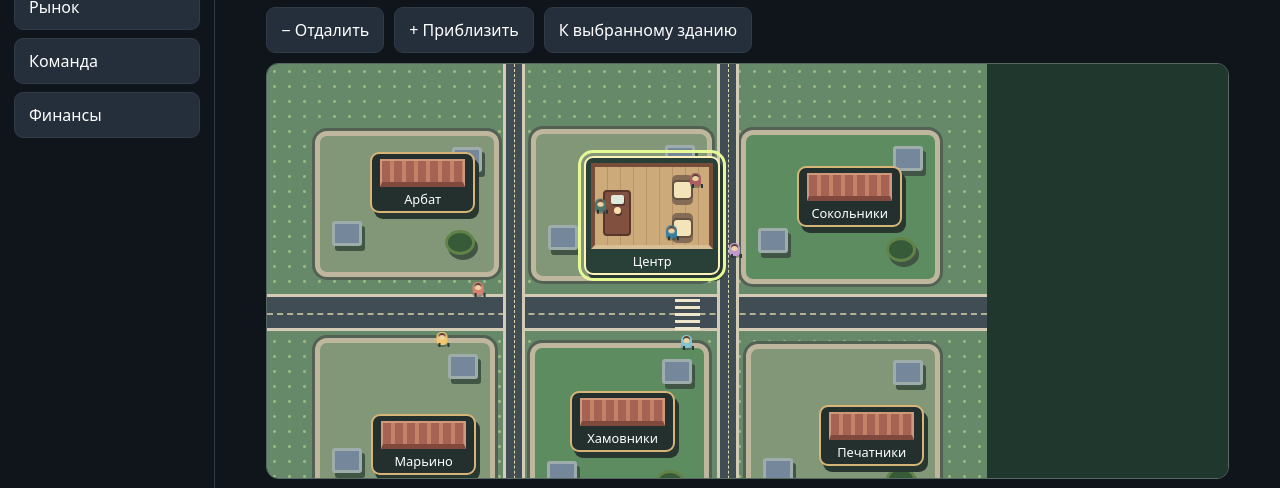
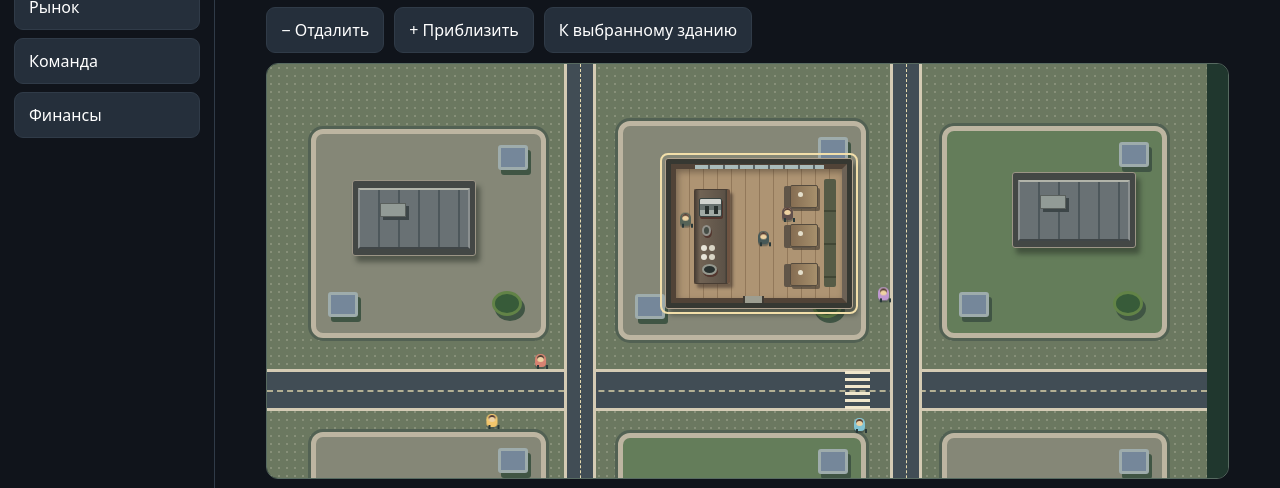
Before and after one commit to kurbanbesleneev21-cloud/igraaa, a plain HTML site: page index.html in a window 1280 px wide. Shown: the part 282-770 px from the top of the page. Drawn offline with Linux system fonts and the light colour scheme.

Commit message:
Space out storefronts and render custom café signs

```diff
--- a/game.js
+++ b/game.js
@@ -75,23 +75,23 @@ function company() {
   if (!state.company) return block("Открыть компанию",'<form id="register" class="stack"><label>Название<input name="title" maxlength="48" required autocomplete="off"></label><label>Направление<select name="type">'+Object.keys(industries).map(v=>'<option>'+v+'</option>').join("")+'</select></label><div><button>Зарегистрировать за '+money(5000)+'</button></div></form>');
   return block(escape(state.company.title),'<p>'+escape(state.company.type)+' · '+(state.property===null?"Требуется помещение":escape(properties[state.property][0]))+'</p><form id="pricing" class="stack"><label>Цена за единицу, ₽<input name="price" type="number" min="1" max="100000" required value="'+state.company.price+'"></label><div><button>Сохранить цену</button></div></form>');
 }
-const cityLots = [
-  [317,92,"Торговый пассаж"],[103,88,"Дом на Арбате"],
-  [530,102,"Магазин у парка"],[552,341,"Производственный корпус"],
-  [104,350,"Угловой магазин"],[303,327,"Торговые ряды"]
-];
+const cityWidth = 940;
+const cityHeight = 640;
+const cityLots = [[398,94],[85,116],[745,108],[735,447],[76,449],[410,445]];
 const cityBlocks = [
-  [48,67,184,146],[264,65,181,152],[474,66,199,154],
-  [48,274,180,166],[263,279,179,174],[479,280,194,170]
+  [44,65,235,209],[351,57,248,219],[675,62,225,212],
+  [44,368,235,213],[351,369,248,213],[675,369,225,218]
 ];
 function cafeRoom(index) {
-  const isOwnCafe = state.property===index && state.company?.type==="Кофейня";
-  const isPreview = index===0 && !(state.property===0 && state.company?.type!=="Кофейня")
+  const ownCafe = state.property===index && state.company?.type==="Кофейня";
+  const preview = index===0 && state.property!==0
     && !(state.company?.type==="Кофейня" && state.property!==null);
-  if (!isOwnCafe && !isPreview) return "";
-  const working = isOwnCafe && state.staff>0;
-  return '<span class="cafe-room'+(working || isPreview?' staffed':'')+'" aria-hidden="true">'
-    +'<span class="cafe-counter"><i></i><i></i></span><span class="cafe-table first"></span><span class="cafe-table second"></span>'
+  if (!ownCafe && !preview) return "";
+  const staffed = preview || state.staff>0;
+  return '<span class="cafe-room'+(staffed?' staffed':'')+'" aria-hidden="true">'
+    +'<span class="cafe-window"></span><span class="cafe-bench"></span><span class="cafe-entry"></span>'
+    +'<span class="cafe-counter"><i class="espresso-machine"></i><i class="grinder"></i><i class="cups"></i><i class="register"></i></span>'
+    +'<span class="cafe-table first"></span><span class="cafe-table second"></span><span class="cafe-table third"></span>'
     +'<i class="person barista"></i><i class="person waiter"></i><i class="person guest"></i></span>';
 }
 function streetLife() {
@@ -100,22 +100,38 @@ function streetLife() {
     +'<i class="person walker three"></i><i class="person walker four"></i></div>';
 }
 function map() {
-  const lot = cityLots[selected];
   const [name,rent,demand] = properties[selected];
   const occupied = state.property===selected;
+  const propertyTitle = occupied ? escape(state.company.title) : "Свободное помещение";
   const cafe = occupied && state.company?.type==="Кофейня";
   const detail = cafe ? (state.staff ? '<p>Бариста готовит кофе за стойкой, официант обслуживает столики.</p>' : '<p>Вы за стойкой. Наймите сотрудника, чтобы открыть обслуживание столиков.</p>'+action("openTeam","Перейти к команде")) : "";
   const terrain = cityBlocks.map(([x,y,w,h],index) => '<div aria-hidden="true" class="city-block block-'+index+'" style="left:'+x+'px;top:'+y+'px;width:'+w+'px;height:'+h+'px"><i></i><i></i><i></i></div>').join("");
-  const buildings = cityLots.map(([x,y,title],index)=>'<button type="button" class="lot'+(state.property===index?' leased':'')+'" data-action="selectLot" value="'+index+'" aria-pressed="'+(selected===index)+'" style="left:'+x+'px;top:'+y+'px">'+(cafeRoom(index)||'<span aria-hidden="true" class="roof"></span>')+'<span>'+properties[index][0]+'</span><span class="sr-only">: '+title+'</span></button>').join("");
+  const buildings = cityLots.map(([x,y],index)=>{
+    const leased = state.property===index;
+    const title = leased ? escape(state.company.title) : "Свободное помещение";
+    const interior = cafeRoom(index);
+    const sign = leased ? '<span class="lot-sign">'+title+'</span>' : "";
+    return '<button type="button" class="lot'+(leased?' leased':'')+'" data-action="selectLot" value="'+index
+      +'" aria-label="'+title+', '+properties[index][0]+'" aria-pressed="'+(selected===index)
+      +'" style="left:'+x+'px;top:'+y+'px">'+(interior||'<span aria-hidden="true" class="roof"></span>')+sign+'</button>';
+  }).join("");
   return '<div class="map-toolbar"><p>Проведите пальцем или потяните мышью, чтобы осмотреть город. Нажмите на здание, чтобы узнать условия аренды. Кофейня показана без крыши.</p><div class="row">'+action("zoomOut","− Отдалить")+action("zoomIn","+ Приблизить")+action("centerLot","К выбранному зданию")+'</div></div>'
-    +'<div class="city-viewport" id="city-scroll" tabindex="0" aria-label="Прокручиваемая карта Москвы"><div class="city-size" style="width:'+720*zoom+'px;height:'+500*zoom+'px"><div class="city" style="transform:scale('+zoom+')">'+terrain+'<div class="city-road horizontal" aria-hidden="true">САДОВОЕ КОЛЬЦО</div><div class="city-road road-west" aria-hidden="true"></div><div class="city-road road-east" aria-hidden="true"></div>'+streetLife()+buildings+'</div></div></div>'
-    +'<div class="lot-details" id="lot-details">'+block(lot[2],'<p>'+name+' · '+money(rent)+' в день · спрос '+Math.round(demand*100)+'%</p>'+detail+(!state.company?action("openCompany","Открыть компанию"):occupied?action("cancelLease","Отказаться от аренды"):action("lease",state.property===null?"Арендовать помещение":"Перенести компанию сюда",selected)))+'</div>';
+    +'<div class="city-viewport" id="city-scroll" tabindex="0" aria-label="Прокручиваемая карта Москвы"><div class="city-size" style="width:'+cityWidth*zoom+'px;height:'+cityHeight*zoom+'px"><div class="city" style="transform:scale('+zoom+')">'+terrain+'<div class="city-road horizontal" aria-hidden="true">САДОВОЕ КОЛЬЦО</div><div class="city-road road-west" aria-hidden="true"></div><div class="city-road road-east" aria-hidden="true"></div>'+streetLife()+buildings+'</div></div></div>'
+    +'<div class="lot-details" id="lot-details">'+block(propertyTitle,'<p>'+name+' · '+money(rent)+' в день · спрос '+Math.round(demand*100)+'%</p>'+detail+(!state.company?action("openCompany","Открыть компанию"):occupied?action("cancelLease","Отказаться от аренды"):action("lease",state.property===null?"Арендовать помещение":"Перенести компанию сюда",selected)))+'</div>';
 }
 function positionMap() {
   const viewport = byId("city-scroll");
   if (!viewport) return;
   viewport.scrollLeft = camera.left;
   viewport.scrollTop = camera.top;
+}
+function centerMap(viewport) {
+  const lot = viewport.querySelector('[data-action="selectLot"][aria-pressed="true"]');
+  if (!lot) return;
+  camera = {
+    left:(lot.offsetLeft+lot.offsetWidth/2)*zoom-viewport.clientWidth/2,
+    top:(lot.offsetTop+lot.offsetHeight/2)*zoom-viewport.clientHeight/2
+  };
 }
 function mapAction(button) {
   const viewport = byId("city-scroll");
@@ -130,8 +146,7 @@ function mapAction(button) {
     camera.top = (camera.top+viewport.clientHeight/2)*zoom/prior-viewport.clientHeight/2;
   }
   if (command==="centerLot") {
-    const [x,y] = cityLots[selected];
-    camera = {left:(x+50)*zoom-viewport.clientWidth/2,top:(y+40)*zoom-viewport.clientHeight/2};
+    centerMap(viewport);
   }
   render();
   const selector = command==="selectLot"?'[data-action="selectLot"][aria-pressed="true"]':'[data-action="'+command+'"]';
@@ -261,3 +276,8 @@ for (const type of ["lostpointercapture","pointercancel"]) view.addEventListener
   drag = undefined;
 });
 render();
+const initialMap = byId("city-scroll");
+if (initialMap) {
+  centerMap(initialMap);
+  positionMap();
+}
--- a/style.css
+++ b/style.css
@@ -22,3 +22,29 @@
 @media(prefers-reduced-motion:reduce){.person{animation:none!important}}
 
 .cafe-room{display:block}
+
+/* Neutral fixtures, clear entrances and a wider separation between city blocks. */
+.city{width:940px;height:640px;background-color:#6b7860;background-image:radial-gradient(#879079 1px,transparent 1px);background-size:8px 8px}
+.city-block{background:#858777;border-color:#bdb5a1}.block-2,.block-4{background:#647d5a}.city-block i:nth-child(1){bottom:16px}.city-block i:nth-child(2){right:13px}
+.horizontal{top:305px;width:940px;height:42px}.road-west,.road-east{height:640px;width:32px}.road-west{left:297px}.road-east{left:623px}
+.crosswalk{left:578px;top:307px;height:38px}.walker.one{top:290px}.walker.two{top:350px}.walker.three{top:291px;left:587px}.walker.four{top:40px;left:611px}
+@keyframes walk-across{to{transform:translateX(875px)}}@keyframes cross-road{30%,85%,100%{transform:translateY(63px)}}@keyframes walk-north{to{transform:translateY(550px)}}
+.lot{display:block;width:124px;min-height:76px;padding:5px;border:1px solid #9c9586;border-radius:3px;background:#434745;box-shadow:4px 6px 5px #22292280}
+.lot .roof,.lot.leased .roof{display:block;width:100%;height:61px;border:2px solid #8b9090;border-top-color:#b2b4aa;border-bottom-color:#404648;border-radius:1px;background:repeating-linear-gradient(90deg,#697174 0 18px,#4d575b 18px 20px);position:relative}
+.roof::after{content:"";position:absolute;left:18%;top:23%;width:24px;height:12px;background:#929b96;border:1px solid #5a605d;box-shadow:3px 3px #3d4648}
+.lot:has(.cafe-room){width:188px;padding:5px;background:#363832;border:1px solid #b1a28e}.lot[aria-pressed=true]{outline:2px solid #f2dfaa;outline-offset:3px}
+.lot-sign{display:block;margin-top:4px;padding:5px 4px;background:#272923;color:#f2e4be;border-bottom:1px solid #806d4d;font-weight:650;letter-spacing:.04em;overflow-wrap:anywhere}
+.cafe-room{height:139px;border:5px solid #514337;border-right-color:#6d6256;border-bottom-color:#514337;background:repeating-linear-gradient(90deg,#ae9473 0 13px,#92785a 13px 14px);box-shadow:inset 2px 3px 6px #40362b80}
+.cafe-window{position:absolute;top:-4px;left:19px;right:18px;height:4px;background:repeating-linear-gradient(90deg,#a9bcbb 0 13px,#576365 13px 15px)}
+.cafe-entry{position:absolute;left:67px;bottom:-5px;width:21px;height:7px;background:#9d9e91;border-inline:2px solid #403b33}
+.cafe-bench{position:absolute;top:10px;right:6px;width:12px;height:108px;background:repeating-linear-gradient(#565b46 0 31px,#414634 31px 33px);border-radius:2px}
+.cafe-counter{left:18px;top:20px;width:36px;height:95px;border:1px solid #483d33;border-right:3px solid #6e5341;border-radius:2px;background:linear-gradient(90deg,#493f36,#716354 16%,#5c5247 92%,#3d3a33);box-shadow:3px 4px 3px #473b31a0}
+.cafe-counter .espresso-machine{position:absolute;top:5px;left:4px;width:23px;height:19px;border-radius:2px;background:linear-gradient(#d0d2ce 0 30%,#697270 31% 65%,#a1aaa5 66%);border:1px solid #394341}
+.espresso-machine::after{content:"";position:absolute;top:7px;left:5px;width:4px;height:8px;background:#262e2c;box-shadow:9px 0 #262e2c}
+.cafe-counter .grinder{position:absolute;top:32px;left:7px;width:9px;height:11px;background:#454c45;border:2px solid #92918a}
+.cafe-counter .cups{position:absolute;top:52px;left:6px;width:6px;height:6px;background:#e7e4d8;box-shadow:8px 0 #d9d5c5,0 9px #e7e4d8,8px 9px #d9d5c5}
+.cafe-counter .register{position:absolute;bottom:5px;left:7px;width:15px;height:11px;background:#28302e;border:2px solid #95988e}
+.cafe-table{right:24px;width:28px;height:23px;top:16px;border:1px solid #554b3e;border-radius:2px;background:linear-gradient(90deg,#856d52,#a7906c);box-shadow:-6px 1px #605548,2px 3px #453e32a0}
+.cafe-table.second{top:55px}.cafe-table.third{top:94px}.cafe-table::after{content:"";position:absolute;top:6px;left:7px;width:5px;height:5px;border-radius:50%;background:#e4dfcb}
+.cafe-room .barista{top:40px;left:4px;--shirt:#566357}.cafe-room .waiter{top:97px;left:66px;--shirt:#465857}.cafe-room .guest{top:38px;right:49px;--shirt:#62504c}
+@keyframes serve{0%,100%{transform:translate(0,0)}25%,40%{transform:translate(16px,-70px)}65%,80%{transform:translate(16px,-34px)}}
```
